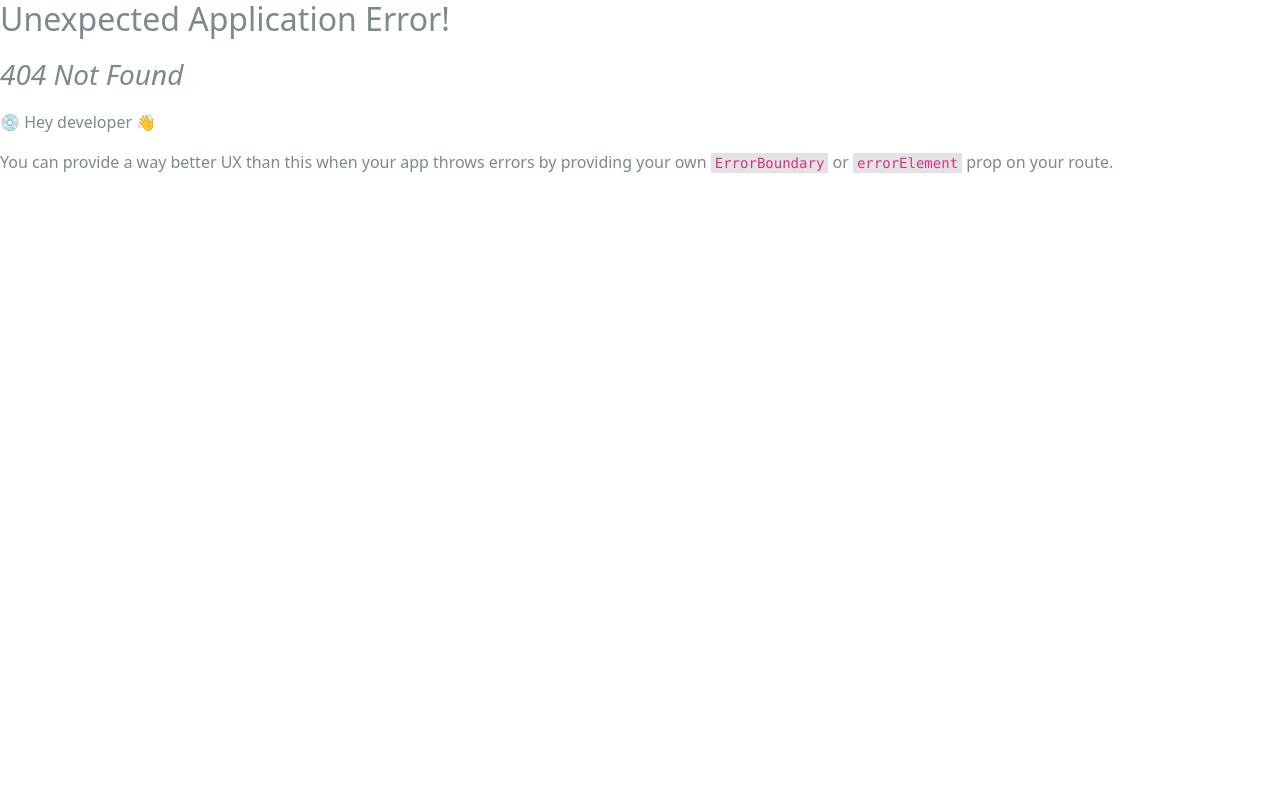
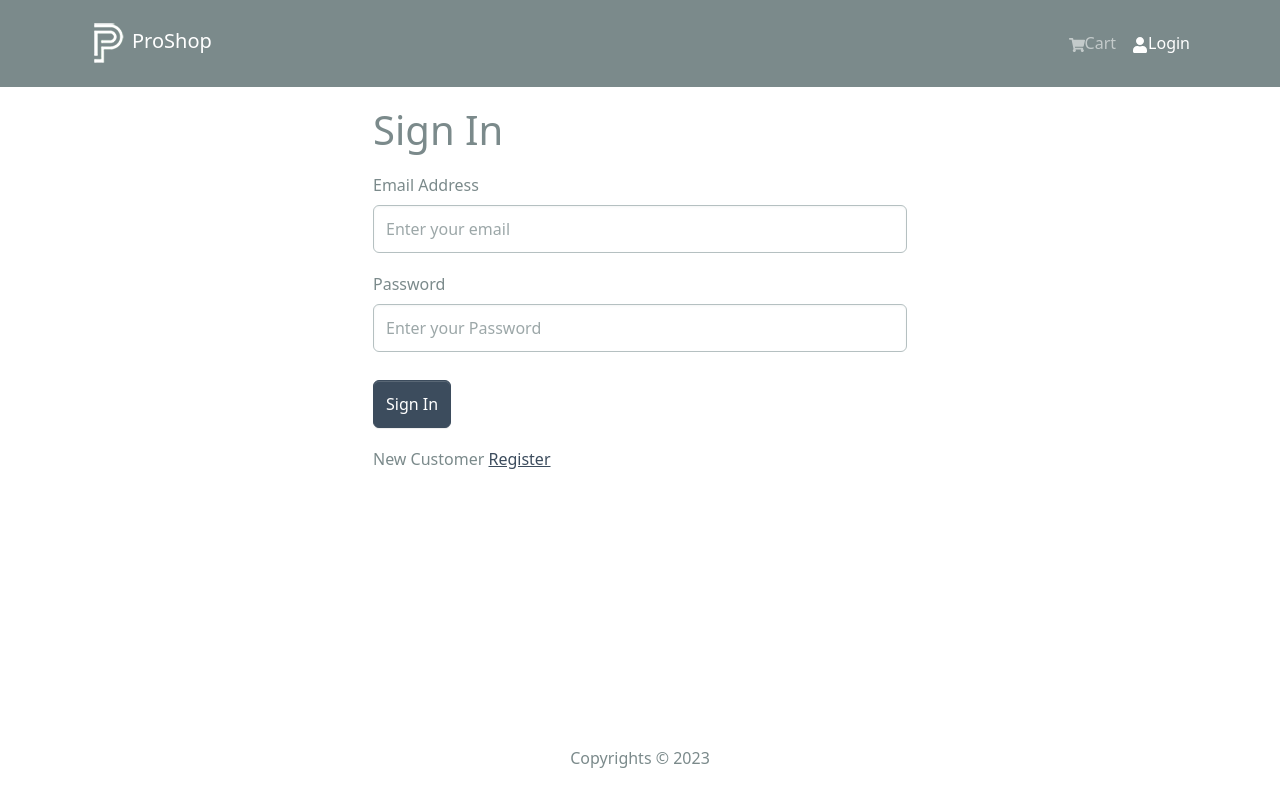
Before and after one commit to muhafars/proShop, a React (Create React App) app in the folder frontend/: page /login in a window 1280 px wide. Before the commit this address had no page. Built offline with nearby package versions, Linux system fonts and the light colour scheme.

Commit message:
create formContainer and add loginScreen

```diff
--- /dev/null
+++ b/frontend/src/components/FormContainer.jsx
@@ -0,0 +1,15 @@
+import { Container, Row, Col } from "react-bootstrap";
+
+const FormContainer = ({ children }) => {
+  return (
+    <Container>
+      <Row className="justify-content-md-center">
+        <Col xs={12} md={6}>
+          {children}
+        </Col>
+      </Row>
+    </Container>
+  );
+};
+
+export default FormContainer;
--- a/frontend/src/components/Header.jsx
+++ b/frontend/src/components/Header.jsx
@@ -31,7 +31,7 @@
                   )}
                 </Nav.Link>
               </LinkContainer>
-              <LinkContainer to="/user">
+              <LinkContainer to="/login">
                 <Nav.Link>
                   <FaUser />
                   Login
--- a/frontend/src/index.js
+++ b/frontend/src/index.js
@@ -16,6 +16,7 @@
 import HomeScreen from "./screens/HomeScreen";
 import ProductScreen from "./screens/ProductScreen";
 import CartScreen from "./screens/CartScreen";
+import LoginScreen from "./screens/LoginScreen.jsx";
 
 const routers = createBrowserRouter(
   createRoutesFromElements(
@@ -23,6 +24,7 @@
       <Route index={true} path="/" element={<HomeScreen />} />
       <Route path="/product/:id" element={<ProductScreen />} />
       <Route path="/cart" element={<CartScreen />} />
+      <Route path="/login" element={<LoginScreen />} />
     </Route>
   )
 );
--- a/frontend/src/screens/CartScreen.jsx
+++ b/frontend/src/screens/CartScreen.jsx
@@ -80,7 +80,7 @@
                 disabled={cartItems.length === 0}
                 onClick={checkoutHandler}
               >
-                Proceed to Checkout
+                Proceed to Checkout ⏩
               </Button>
             </ListGroup.Item>
           </ListGroup>
--- /dev/null
+++ b/frontend/src/screens/LoginScreen.jsx
@@ -0,0 +1,50 @@
+import { useState } from "react";
+import { Link } from "react-router-dom";
+import { Form, Button, Row, Col } from "react-bootstrap";
+import FormContainer from "../components/FormContainer";
+
+const LoginScreen = () => {
+  const [email, setEmail] = useState("");
+  const [password, setPassword] = useState("");
+
+  const submitHandler = e => {
+    e.preventDefault();
+    console.log("submit");
+  };
+
+  return (
+    <FormContainer>
+      <h1>Sign In</h1>
+      <Form onSubmit={submitHandler}>
+        <Form.Group className="my-3" controlId={email}>
+          <Form.Label>Email Address</Form.Label>
+          <Form.Control
+            type="email"
+            placeholder="Enter your email"
+            value={email}
+            onChange={e => setEmail(e.target.value)}
+          />
+        </Form.Group>
+        <Form.Group className="my-3" controlId={password}>
+          <Form.Label>Password</Form.Label>
+          <Form.Control
+            type="password"
+            placeholder="Enter your Password"
+            value={password}
+            onChange={e => setPassword(e.target.value)}
+          />
+        </Form.Group>
+        <Button type="submit" variant="primary" className="mt-2">
+          Sign In
+        </Button>
+      </Form>
+      <Row className="py-3">
+        <Col>
+          New Customer <Link to="/register">Register</Link>
+        </Col>
+      </Row>
+    </FormContainer>
+  );
+};
+
+export default LoginScreen;
```
